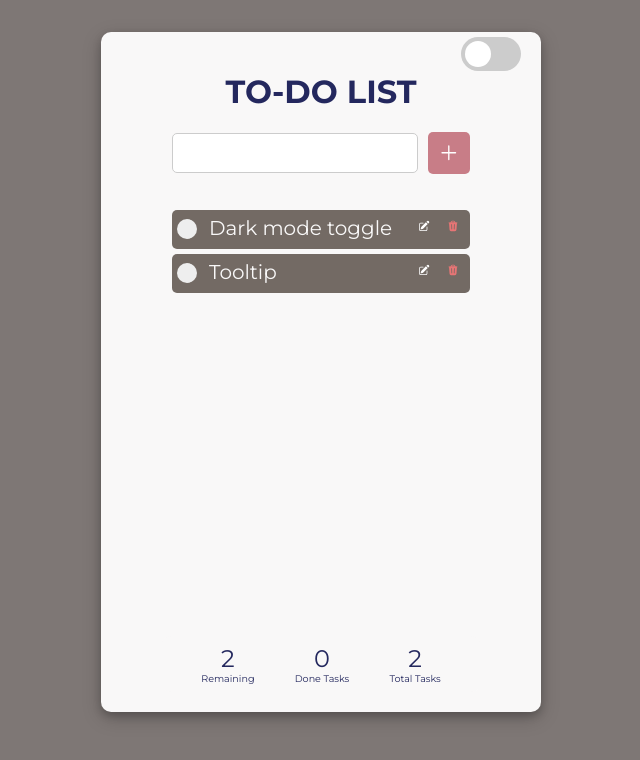
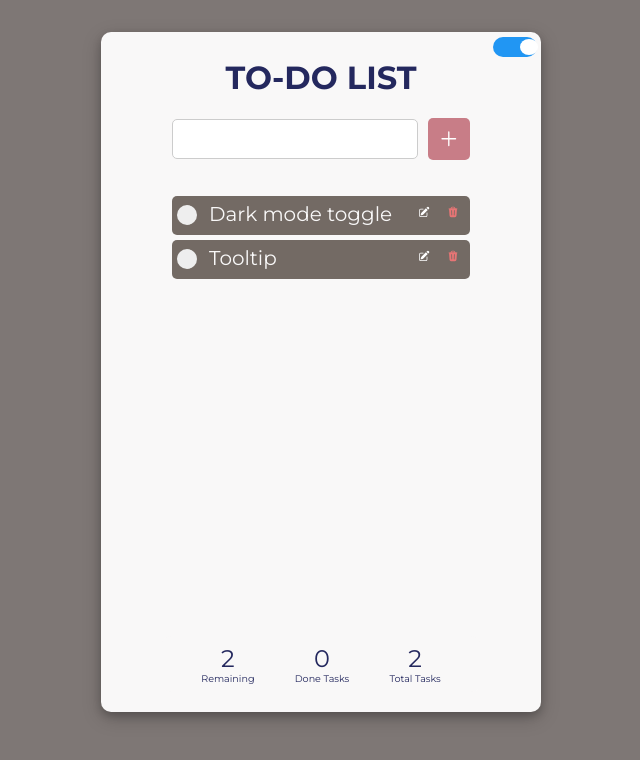
Before and after one commit to severu/vite-todo-practice, a React (Vite) app: page / in a window 1280 px wide. Shown: the top 760 px of the page, without its empty margins (319-959 px from the left). Built offline with nearby package versions, Linux system fonts and the light colour scheme.

Commit message:
changed the size of the toggle box

```diff
--- a/src/App.modules.scss
+++ b/src/App.modules.scss
@@ -27,6 +27,7 @@
     width: 100%;
     background-color: var(--defaultBg);
     margin: -15px;
+    margin-right: -46px;
     justify-content: flex-end;
     color: var(--textColor);
   }
--- a/src/components/ButtonToggler/ButtonToggler.jsx
+++ b/src/components/ButtonToggler/ButtonToggler.jsx
@@ -4,7 +4,7 @@ import "./ButtonToggler.modules.scss";
 function ButtonToggler({ isDarkMode, toggleTheme }) {
   return (
     <label className="switch">
-      <input type="checkbox" onChange={toggleTheme} />
+      <input type="checkbox" onChange={toggleTheme} checked={ isDarkMode ? "checked" : "" }/>
       <span className="switch__slider round"></span>
     </label>
   );
--- a/src/components/ButtonToggler/ButtonToggler.modules.scss
+++ b/src/components/ButtonToggler/ButtonToggler.modules.scss
@@ -1,8 +1,9 @@
 .switch {
   position: relative;
   display: inline-block;
-  width: 60px;
-  height: 34px;
+  width: 44px;
+  height: 20px;
+
 
   & > input {
     opacity: 0;
@@ -29,7 +30,7 @@
     cursor: pointer;
     top: 0;
     left: 0;
-    right: 0;
+    right: 0px;
     bottom: 0;
     background-color: #ccc;
     -webkit-transition: .4s;
@@ -38,10 +39,10 @@
     &:before {
       position: absolute;
       content: "";
-      height: 26px;
-      width: 26px;
-      left: 4px;
-      bottom: 4px;
+      height: 16px;
+      width: 18px;
+      left: 1px;
+      bottom: 2px;
       background-color: white;
       -webkit-transition: .4s;
       transition: .4s;
```
